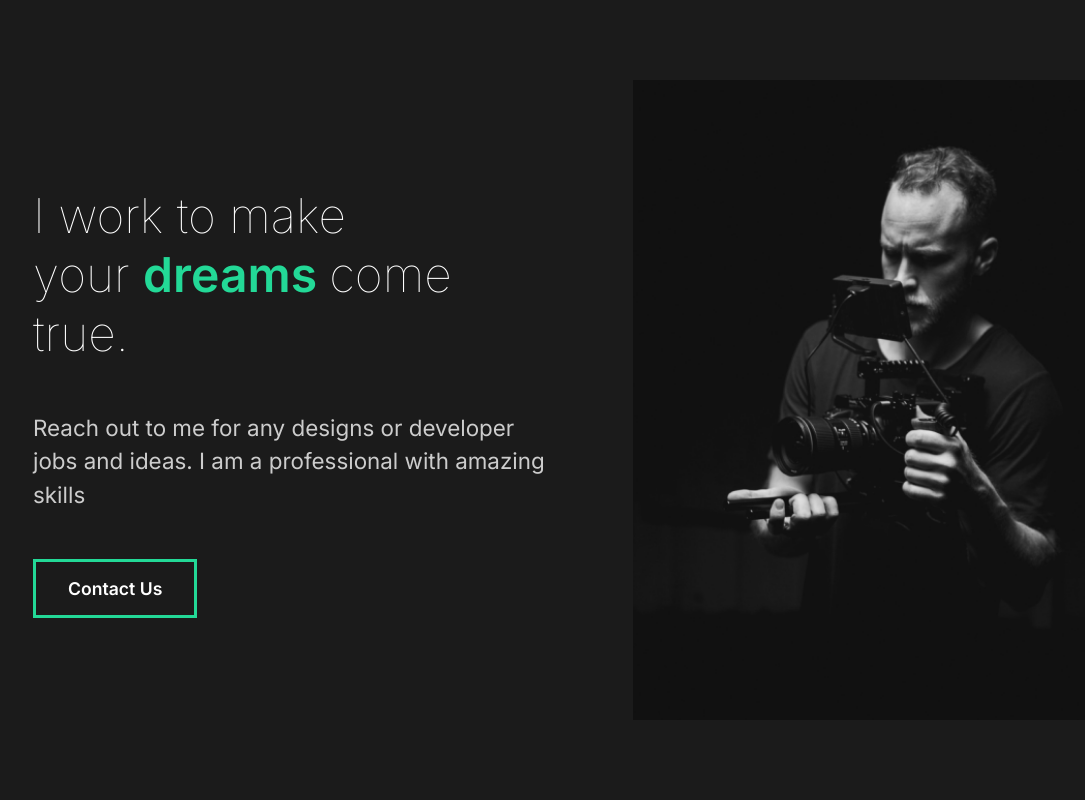
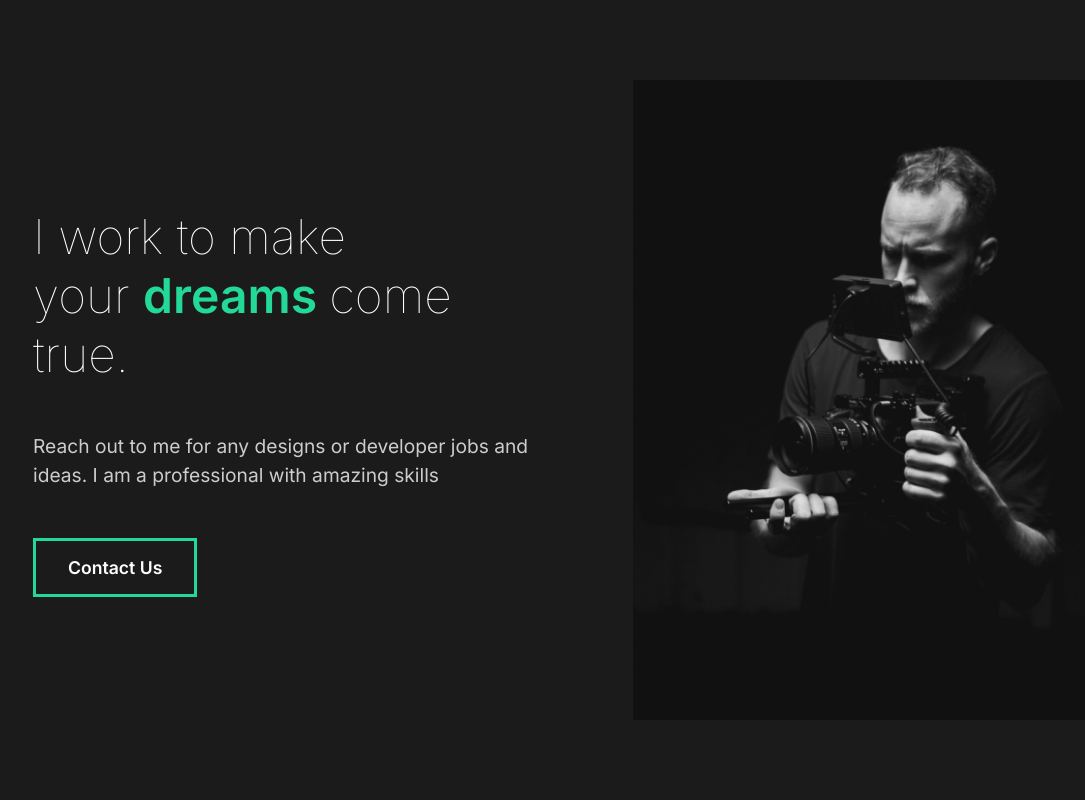
Before and after one commit to PrincessMaggy/maggy_photos, a React (Create React App) app: page / in a window 1280 px wide. Shown: the top 800 px of the page, without its empty margins (47-1132 px from the left). Built offline with nearby package versions, Linux system fonts and the light colour scheme.

Commit message:
styled faq section

```diff
--- a/src/components/GlobalStyle.js
+++ b/src/components/GlobalStyle.js
@@ -35,6 +35,7 @@ button{
  }
  h4{
      font-weight:bold ;
+     font-size:  1.2rem ;
  }
  span{
      font-weight:bold ;
@@ -46,7 +47,7 @@ button{
  p{
      padding: 3rem 0rem;
      color: #ccc;
-     font-size:1.4rem ;
+     font-size:1.2rem ;
      line-height:150% ;
  }
 
```
